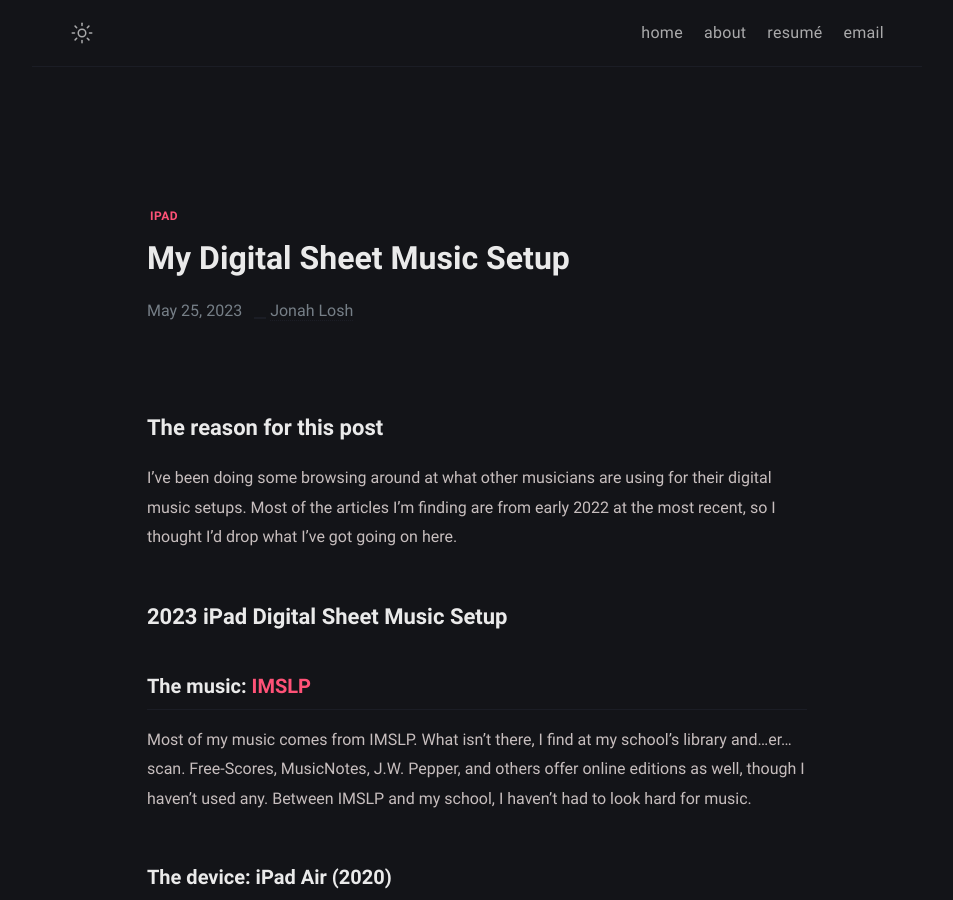
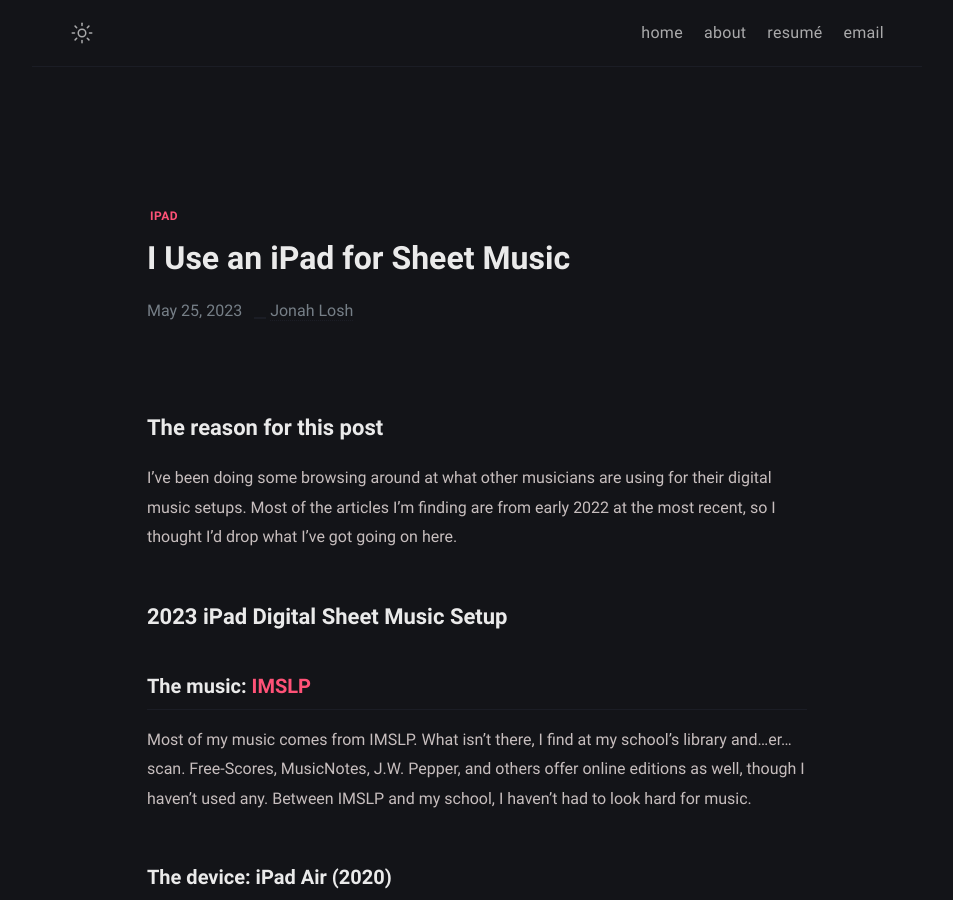
Before and after one commit to atrial-albumen/atrial-albumen.github.io, a Jekyll site: the page built from _posts/2023-05-25-digital-sheet-music-setup/2023-05-25-i-use-an-ipad.md, in a window 1280 px wide and 900 px high. Shown: the whole window, without its empty margins (163-1116 px from the left). Built offline with Jekyll 4.4.1, drawn with Linux system fonts in a browser that asks for light colours.

Commit message:
Update and rename 2023-05-25-digital-sheet-music-setup.md to 2023-05-25-i-use-an-ipad.md

```diff
--- a/_posts/2023-05-25-digital-sheet-music-setup/2023-05-25-digital-sheet-music-setup.md
+++ b/_posts/2023-05-25-digital-sheet-music-setup/2023-05-25-i-use-an-ipad.md
@@ -1,5 +1,5 @@
 ---
-title: My Digital Sheet Music Setup
+title: I Use an iPad for Sheet Music
 date: 2023-05-25 14:00:00 +0s
 modified:
 tags: [iPad]
```
